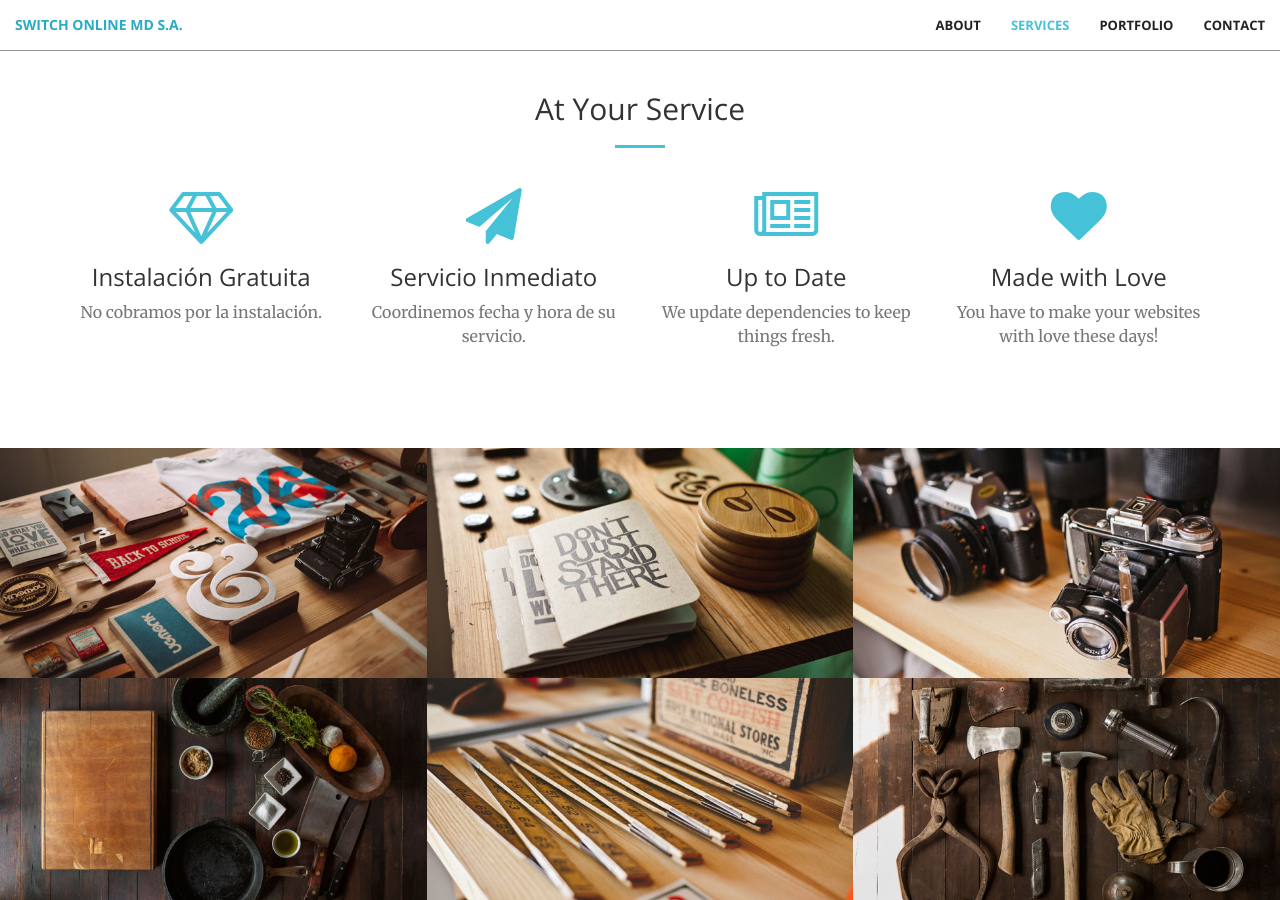
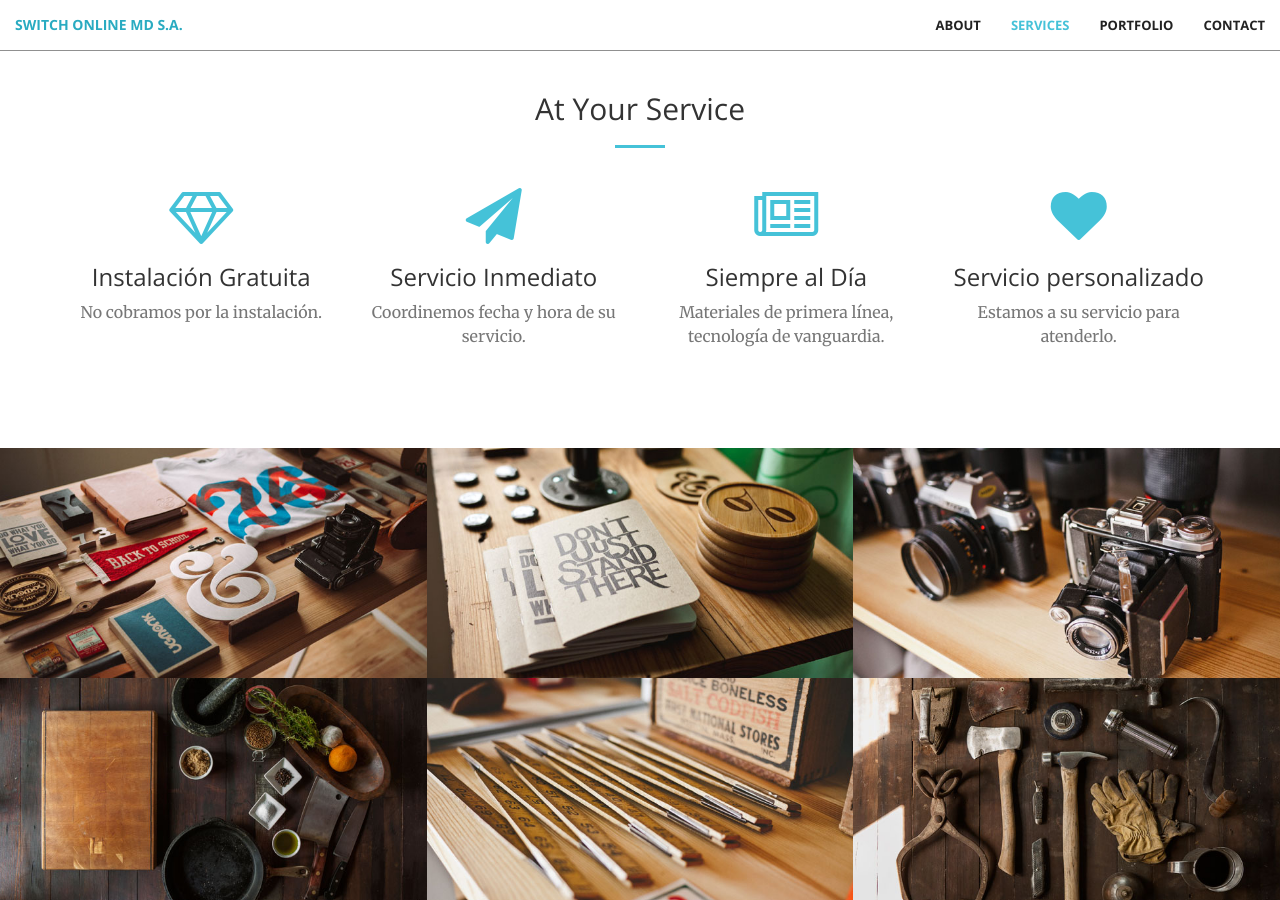
Before and after one commit to switch-on-line-md/web, a Jekyll site: the page built from index.html, in a window 1280 px wide and 900 px high, scrolled down 1374 px. Built offline with Jekyll 4.4.1, drawn with Linux system fonts in a browser that asks for light colours.

Commit message:
Update services.html

```diff
--- a/_includes/services.html
+++ b/_includes/services.html
@@ -26,15 +26,15 @@
             <div class="col-lg-3 col-md-6 text-center">
                 <div class="service-box">
                     <i class="fa fa-4x fa-newspaper-o wow bounceIn text-primary" data-wow-delay=".2s"></i>
-                    <h3>Up to Date</h3>
-                    <p class="text-muted">We update dependencies to keep things fresh.</p>
+                    <h3>Siempre al Día</h3>
+                    <p class="text-muted">Materiales de primera línea, tecnología de vanguardia.</p>
                 </div>
             </div>
             <div class="col-lg-3 col-md-6 text-center">
                 <div class="service-box">
                     <i class="fa fa-4x fa-heart wow bounceIn text-primary" data-wow-delay=".3s"></i>
-                    <h3>Made with Love</h3>
-                    <p class="text-muted">You have to make your websites with love these days!</p>
+                    <h3>Servicio personalizado</h3>
+                    <p class="text-muted">Estamos a su servicio para atenderlo.</p>
                 </div>
             </div>
         </div>
```
